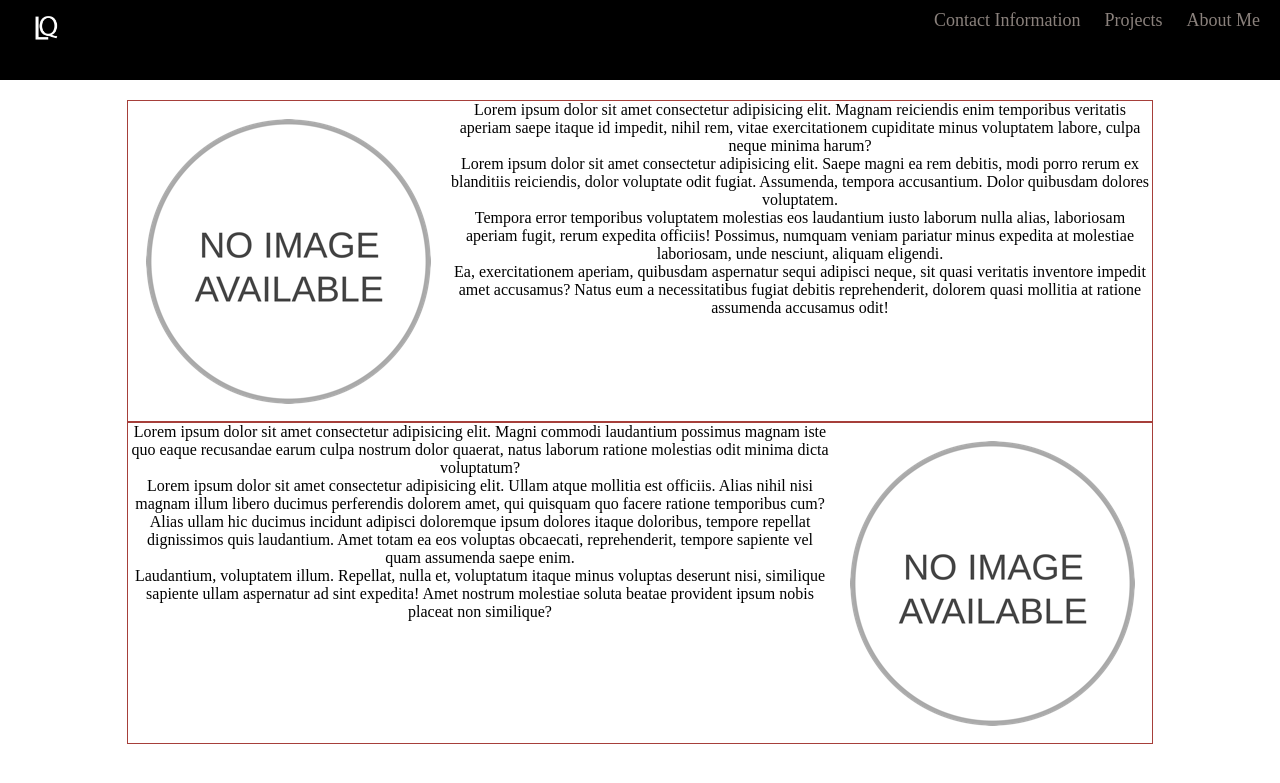
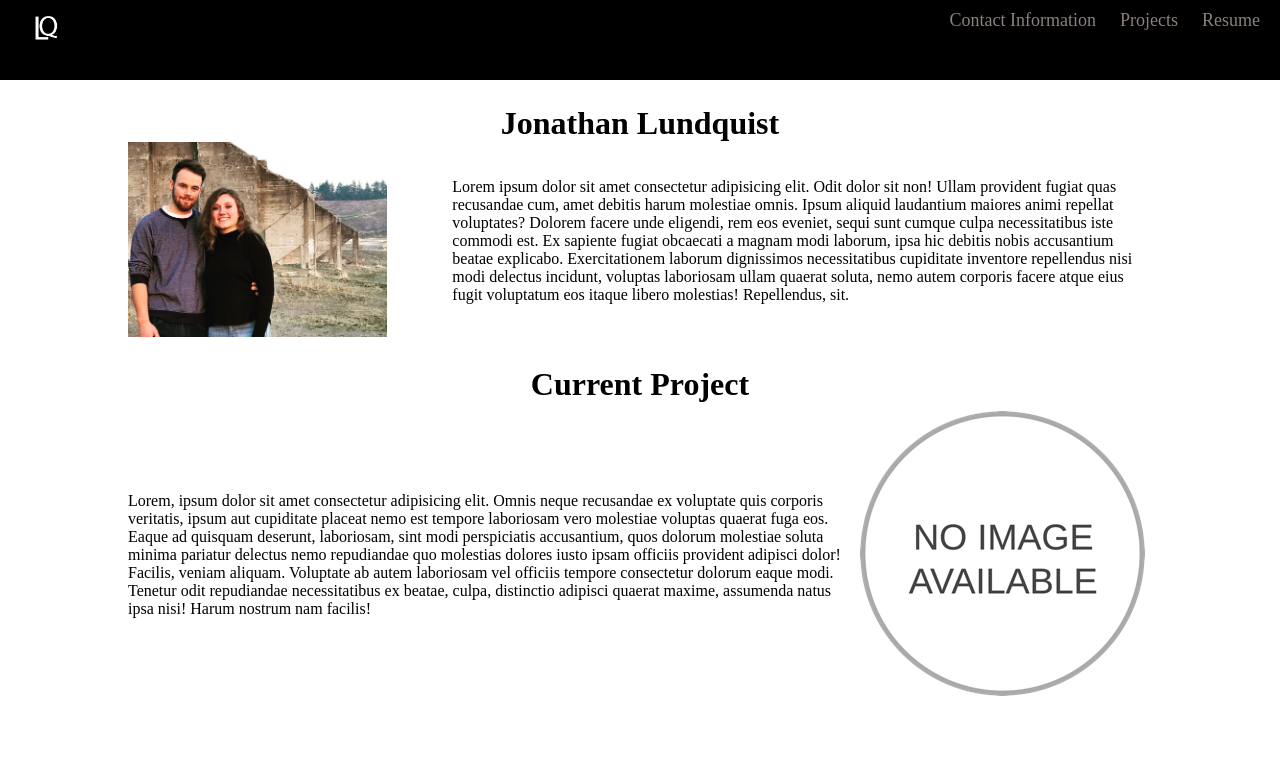
Before and after one commit to JonathanLundquist/JonathanLundquist.io, a PHP site: page / in a window 1280 px wide. Shown: the top 783 px of the page. Run offline with PHP 8.4, Linux system fonts and the light colour scheme.

Commit message:
Made Changes to Index Page
>Added About Me Div
>Added About Me Image
>Added Current Project Div
>Changed About Me to Resume

```diff
--- a/index.html
+++ b/index.html
@@ -12,27 +12,39 @@
     <div id="headArea">
         <a href="index.html"><img id="header-logo" src="images/lundquist-logo-invert.png" alt="inverted Logo">
     <ul>
-        <a href="#"><li>About Me</li></a>
+        <a href="#"><li>Resume</li></a>
         <a href="#"><li>Projects</li></a>
         <a href="#"><li>Contact Information</li></a>
     </ul>
     </div>
     </header>
-    <div id="projectsContainer">
-    <div class="box1">
-        <img src="images/no-image.png">
-        <p>Lorem ipsum dolor sit amet consectetur adipisicing elit. Magnam reiciendis enim temporibus veritatis aperiam saepe itaque id impedit, nihil rem, vitae exercitationem cupiditate minus voluptatem labore, culpa neque minima harum?</p>
-        <p>Lorem ipsum dolor sit amet consectetur adipisicing elit. Saepe magni ea rem debitis, modi porro rerum ex blanditiis reiciendis, dolor voluptate odit fugiat. Assumenda, tempora accusantium. Dolor quibusdam dolores voluptatem.</p>
-        <p>Tempora error temporibus voluptatem molestias eos laudantium iusto laborum nulla alias, laboriosam aperiam fugit, rerum expedita officiis! Possimus, numquam veniam pariatur minus expedita at molestiae laboriosam, unde nesciunt, aliquam eligendi.</p>
-        <p>Ea, exercitationem aperiam, quibusdam aspernatur sequi adipisci neque, sit quasi veritatis inventore impedit amet accusamus? Natus eum a necessitatibus fugiat debitis reprehenderit, dolorem quasi mollitia at ratione assumenda accusamus odit!</p>
-    </div>
-    <div class="box2">
-        <img src="images/no-image.png">
-        <p>Lorem ipsum dolor sit amet consectetur adipisicing elit. Magni commodi laudantium possimus magnam iste quo eaque recusandae earum culpa nostrum dolor quaerat, natus laborum ratione molestias odit minima dicta voluptatum?</p>
-        <p>Lorem ipsum dolor sit amet consectetur adipisicing elit. Ullam atque mollitia est officiis. Alias nihil nisi magnam illum libero ducimus perferendis dolorem amet, qui quisquam quo facere ratione temporibus cum?</p>
-        <p>Alias ullam hic ducimus incidunt adipisci doloremque ipsum dolores itaque doloribus, tempore repellat dignissimos quis laudantium. Amet totam ea eos voluptas obcaecati, reprehenderit, tempore sapiente vel quam assumenda saepe enim.</p>
-        <p>Laudantium, voluptatem illum. Repellat, nulla et, voluptatum itaque minus voluptas deserunt nisi, similique sapiente ullam aspernatur ad sint expedita! Amet nostrum molestiae soluta beatae provident ipsum nobis placeat non similique?</p>
-    </div>
+    <div class="mainContainer">
+        <h1>Jonathan Lundquist</h1>
+        <div id="aboutMeContainer">
+            <div id=aboutMeImage>
+                <img src="images/me.jpg" alt="Image of me and my wife.">
+            </div>
+            <div id="aboutMeText">
+               <p>
+                   <span>Lorem ipsum dolor sit amet consectetur adipisicing elit. Odit dolor sit non! Ullam provident fugiat quas recusandae cum, amet debitis harum molestiae omnis. Ipsum aliquid laudantium maiores animi repellat voluptates?</span>
+                   <span>Dolorem facere unde eligendi, rem eos eveniet, sequi sunt cumque culpa necessitatibus iste commodi est. Ex sapiente fugiat obcaecati a magnam modi laborum, ipsa hic debitis nobis accusantium beatae explicabo.</span>
+                   <span>Exercitationem laborum dignissimos necessitatibus cupiditate inventore repellendus nisi modi delectus incidunt, voluptas laboriosam ullam quaerat soluta, nemo autem corporis facere atque eius fugit voluptatum eos itaque libero molestias! Repellendus, sit.</span>
+               </p>
+        </div>
+        </div>
+        <h1>Current Project</h1>
+        <div id="currentProjectContainer">
+            <div id="currentProjectText">
+                <p>
+                    <span>Lorem, ipsum dolor sit amet consectetur adipisicing elit. Omnis neque recusandae ex voluptate quis corporis veritatis, ipsum aut cupiditate placeat nemo est tempore laboriosam vero molestiae voluptas quaerat fuga eos.</span>
+                    <span>Eaque ad quisquam deserunt, laboriosam, sint modi perspiciatis accusantium, quos dolorum molestiae soluta minima pariatur delectus nemo repudiandae quo molestias dolores iusto ipsam officiis provident adipisci dolor! Facilis, veniam aliquam.</span>
+                    <span>Voluptate ab autem laboriosam vel officiis tempore consectetur dolorum eaque modi. Tenetur odit repudiandae necessitatibus ex beatae, culpa, distinctio adipisci quaerat maxime, assumenda natus ipsa nisi! Harum nostrum nam facilis!</span>
+                </p>
+            </div>
+            <div id="currentProjectImage">
+                <img src="images/no-image.png" alt="No Image Placeholder">
+            </div>
+        </div>
     </div>
 </body>
 <!--Darkest Grey = #A63F3A
--- a/style.css
+++ b/style.css
@@ -33,6 +33,12 @@
     width:4%;
     position: fixed;
     margin-top:-0.5%;
+    transition: .2s ease-in-out 0s;
+}
+
+#headArea img:hover{
+    transform: rotate(-15deg);
+    transition: .2s ease-in-out 0s;
 }
 
 #headArea li {
@@ -55,34 +61,35 @@
     transition: 0.2s;
 }
 
-#projectsContainer{
-    text-align: center;
-    vertical-align: middle;
-    padding-top:20px;
+
+.mainContainer{
+    width:80%;
+    margin-left: auto;
+    margin-right:auto;
+
 }
 
-.box1 {
-    border:1px solid #A63F3A ;
-    width:80%;
-    margin-left:auto;
-    margin-right:auto;
-    display: inline-block;
+.mainContainer h1{
+    text-align: center;
+    padding-top:25px;
 }
 
-.box1 img{
-    float:left;
-    padding:10px;
+#aboutMeContainer {
+    display:flex;
+    align-items: center;
+    justify-content: center;
 }
 
-.box2 {
-    border:1px solid #A63F3A ;
-    width:80%;
-    margin-left:auto;
-    margin-right:auto;
-    display: inline-block;
+#aboutMeImage {
+    width:200%;
 }
 
-.box2 img{
-    float:right;
-    padding:10px;
+#aboutMeImage img{
+    width:80%;
 }
+
+#currentProjectContainer {
+    display:flex;
+    align-items: center;
+    justify-content: center;
+}
```
Also changed, not shown: images/me.jpg (added).
